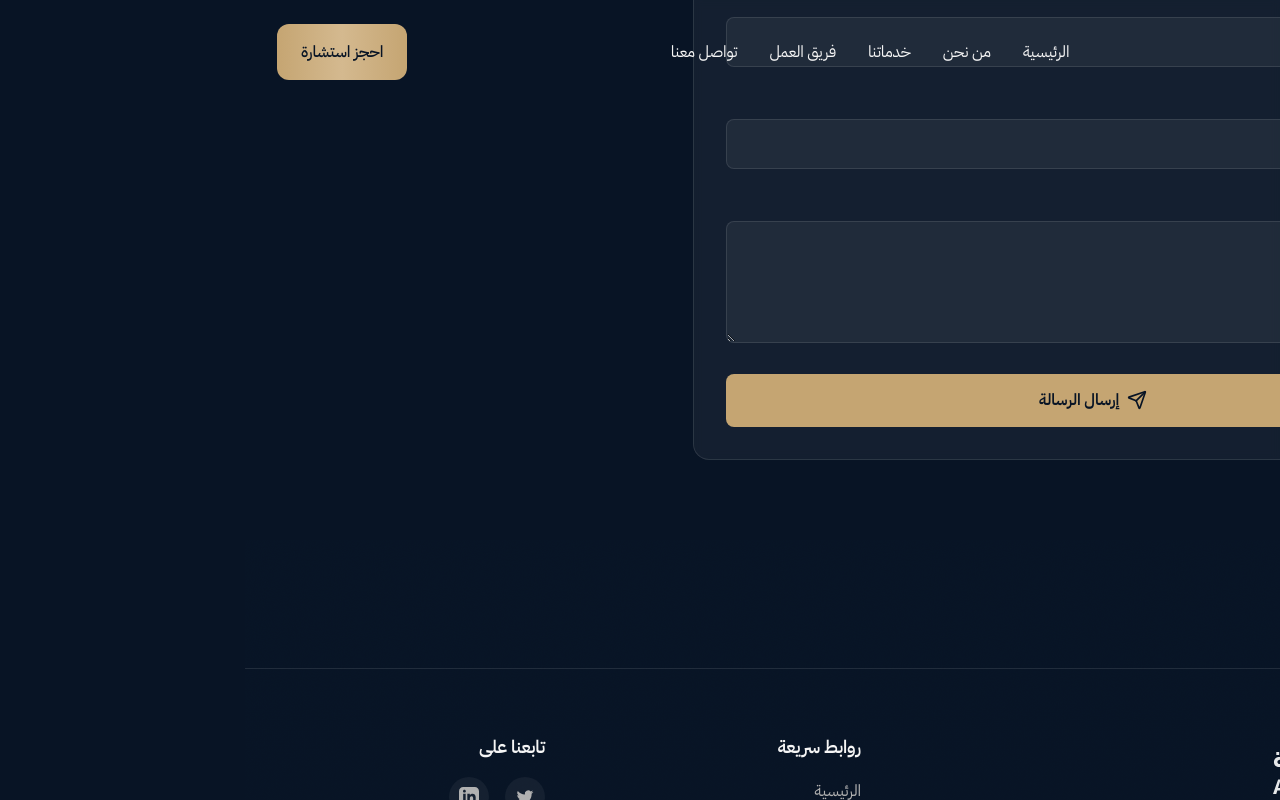
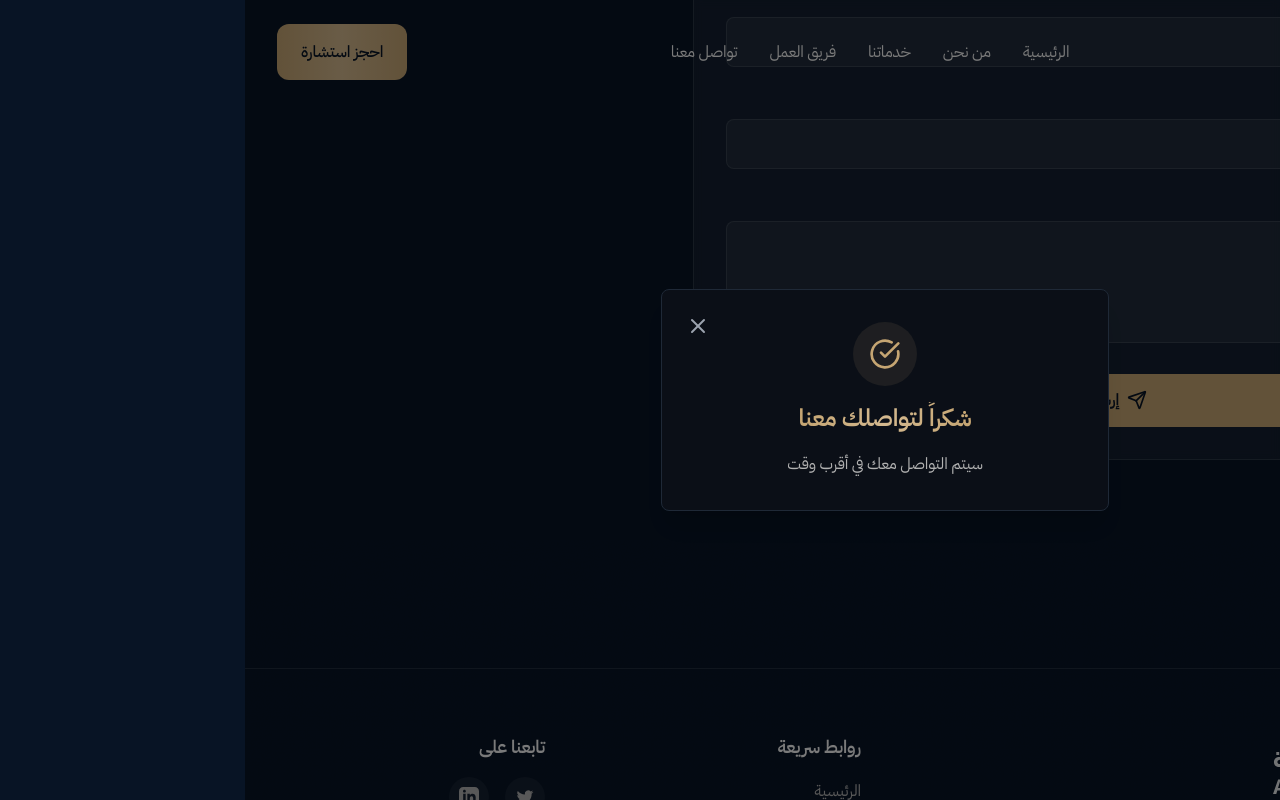
Before and after one commit to trystride/lawfirm, a Next.js app: page / in a window 1280 px wide. Both pictures are taken after typing "Sample", "5551234", "name@example.com", "Sample" into the empty fields and a click on the button "إرسال الرسالة". Shown: the part 6256-7056 px from the top of the page. Built offline with nearby package versions, Linux system fonts and the light colour scheme.

Commit message:
Add thank you modal to contact form, custom 404 page, and update services section

```diff
--- /dev/null
+++ b/src/app/not-found.tsx
@@ -0,0 +1,43 @@
+'use client'
+
+import Link from 'next/link'
+import { motion } from 'framer-motion'
+import { Home } from 'lucide-react'
+
+export default function NotFound() {
+  return (
+    <div className="min-h-screen bg-background flex items-center justify-center p-4">
+      <div className="text-center">
+        <motion.div
+          initial={{ opacity: 0, y: 20 }}
+          animate={{ opacity: 1, y: 0 }}
+          className="flex flex-col items-center gap-8"
+        >
+          {/* 404 Number */}
+          <div className="text-9xl font-bold text-brand-gold/10">
+            404
+          </div>
+
+          {/* Message */}
+          <div className="space-y-4">
+            <h1 className="text-3xl font-semibold gradient-text">
+              الصفحة غير موجودة
+            </h1>
+            <p className="text-text-secondary">
+              عذراً، الصفحة التي تبحث عنها غير متوفرة
+            </p>
+          </div>
+
+          {/* Return Home Button */}
+          <Link
+            href="/"
+            className="inline-flex items-center gap-2 px-6 py-3 bg-brand-gold/10 hover:bg-brand-gold/20 text-brand-gold rounded-lg transition-colors"
+          >
+            <Home className="w-5 h-5" />
+            <span>العودة إلى الموقع الرئيسي</span>
+          </Link>
+        </motion.div>
+      </div>
+    </div>
+  )
+}
--- a/src/components/sections/Contact.tsx
+++ b/src/components/sections/Contact.tsx
@@ -2,7 +2,7 @@
 
 import { useState } from 'react'
 import { motion, AnimatePresence } from 'framer-motion'
-import { PhoneIcon, MailIcon, MapPinIcon, BuildingIcon, ExternalLinkIcon, ClockIcon, SendIcon, InstagramIcon, TwitterIcon, LinkedinIcon } from 'lucide-react'
+import { PhoneIcon, MailIcon, MapPinIcon, BuildingIcon, ExternalLinkIcon, ClockIcon, SendIcon, InstagramIcon, TwitterIcon, LinkedinIcon, X, CheckCircle } from 'lucide-react'
 
 const branches = [
   {
@@ -50,8 +50,49 @@ const subjects = [
   'استشارة'
 ] as const
 
+type Subject = typeof subjects[number]
+
+const ThankYouModal = ({ isOpen, onClose }: { isOpen: boolean; onClose: () => void }) => {
+  return (
+    <AnimatePresence>
+      {isOpen && (
+        <div className="fixed inset-0 z-50 flex items-center justify-center p-4 bg-black/50">
+          <motion.div
+            initial={{ opacity: 0, scale: 0.95 }}
+            animate={{ opacity: 1, scale: 1 }}
+            exit={{ opacity: 0, scale: 0.95 }}
+            className="relative w-full max-w-md bg-[#0B0F17] rounded-lg shadow-xl p-8 border border-gray-800 text-center"
+          >
+            <button
+              onClick={onClose}
+              className="absolute top-4 left-4 p-2 rounded-full hover:bg-white/5 transition-colors"
+              aria-label="Close modal"
+            >
+              <X className="w-6 h-6 text-gray-400" />
+            </button>
+
+            <div className="flex flex-col items-center gap-4">
+              <div className="w-16 h-16 rounded-full bg-brand-gold/10 flex items-center justify-center">
+                <CheckCircle className="w-8 h-8 text-brand-gold" />
+              </div>
+              <h2 className="text-2xl font-semibold gradient-text">شكراً لتواصلك معنا</h2>
+              <p className="text-text-secondary">سيتم التواصل معك في أقرب وقت</p>
+            </div>
+          </motion.div>
+        </div>
+      )}
+    </AnimatePresence>
+  )
+}
+
 export default function Contact() {
-  const [formData, setFormData] = useState({
+  const [formData, setFormData] = useState<{
+    name: string
+    email: string
+    phone: string
+    subject: Subject
+    message: string
+  }>({
     name: '',
     email: '',
     phone: '',
@@ -59,11 +100,22 @@ export default function Contact() {
     message: '',
   })
   const [activeOffice, setActiveOffice] = useState(0)
+  const [showThankYou, setShowThankYou] = useState(false)
 
   const handleSubmit = async (e: React.FormEvent) => {
     e.preventDefault()
     // Handle form submission here
     console.log(formData)
+    // Show thank you modal
+    setShowThankYou(true)
+    // Reset form
+    setFormData({
+      name: '',
+      email: '',
+      phone: '',
+      subject: subjects[0],
+      message: ''
+    })
   }
 
   return (
@@ -271,7 +323,7 @@ export default function Contact() {
                 <select
                   id="subject"
                   value={formData.subject}
-                  onChange={(e) => setFormData({ ...formData, subject: e.target.value })}
+                  onChange={(e) => setFormData({ ...formData, subject: e.target.value as Subject })}
                   className="w-full px-4 py-3 bg-white/5 border border-white/10 rounded-lg focus:ring-2 focus:ring-brand-gold/50 focus:border-brand-gold/50 appearance-none cursor-pointer"
                   required
                 >
@@ -335,6 +387,7 @@ export default function Contact() {
           </motion.div>
         </div>
       </div>
+      <ThankYouModal isOpen={showThankYou} onClose={() => setShowThankYou(false)} />
     </section>
   )
 }
--- a/src/components/sections/Services.tsx
+++ b/src/components/sections/Services.tsx
@@ -1,6 +1,6 @@
 'use client'
 
-import { Scale, Building2, FileText, GraduationCap, Briefcase, LayoutGrid, X } from 'lucide-react'
+import { Scale, Building2, FileText, GraduationCap, Briefcase, Calculator, LayoutGrid, X } from 'lucide-react'
 import { motion, AnimatePresence } from 'framer-motion'
 import { useState } from 'react'
 
@@ -52,12 +52,14 @@ const services = [
     ]
   },
   {
-    icon: LayoutGrid,
-    title: "المساندة القانونية وتطوير الإدارات",
+    icon: Calculator,
+    title: "الزكاة والضريبة",
     description: [
-      "تصميم وتطوير الهياكل التنظيمية للإدارات القانونية في المؤسسات والشركات",
-      "إعداد ومراجعة اللوائح والسياسات الداخلية بما يتوافق مع الأنظمة السعودية",
-      "تعزيز مبادئ الحوكمة وضمان التزام المنشآت بالقوانين واللوائح ذات الصلة"
+      "تقديم مشورة قانونية متخصصة حول الزكاة، بما في ذلك كيفية احتسابها وتقديم التقارير اللازمة، لضمان الالتزام بالقوانين المحلية",
+      "تقديم استشارات قانونية شاملة حول جميع جوانب الضرائب، بما في ذلك ضريبة الدخل، وضريبة القيمة المضافة، والامتثال الضريبي",
+      "مساعدة العملاء في إعداد الوثائق المطلوبة للزكاة والضرائب، وضمان دقتها وامتثالها للوائح المعمول بها",
+      "تقديم استراتيجيات تخطيط ضريبي فعالة تهدف إلى تقليل الأعباء الضريبية وتعزيز الكفاءة المالية",
+      "تمثيل العملاء في جميع المعاملات مع هيئة الزكاة والضريبة والجمارك، بما في ذلك المنازعات والتظلمات"
     ]
   }
 ]
```
